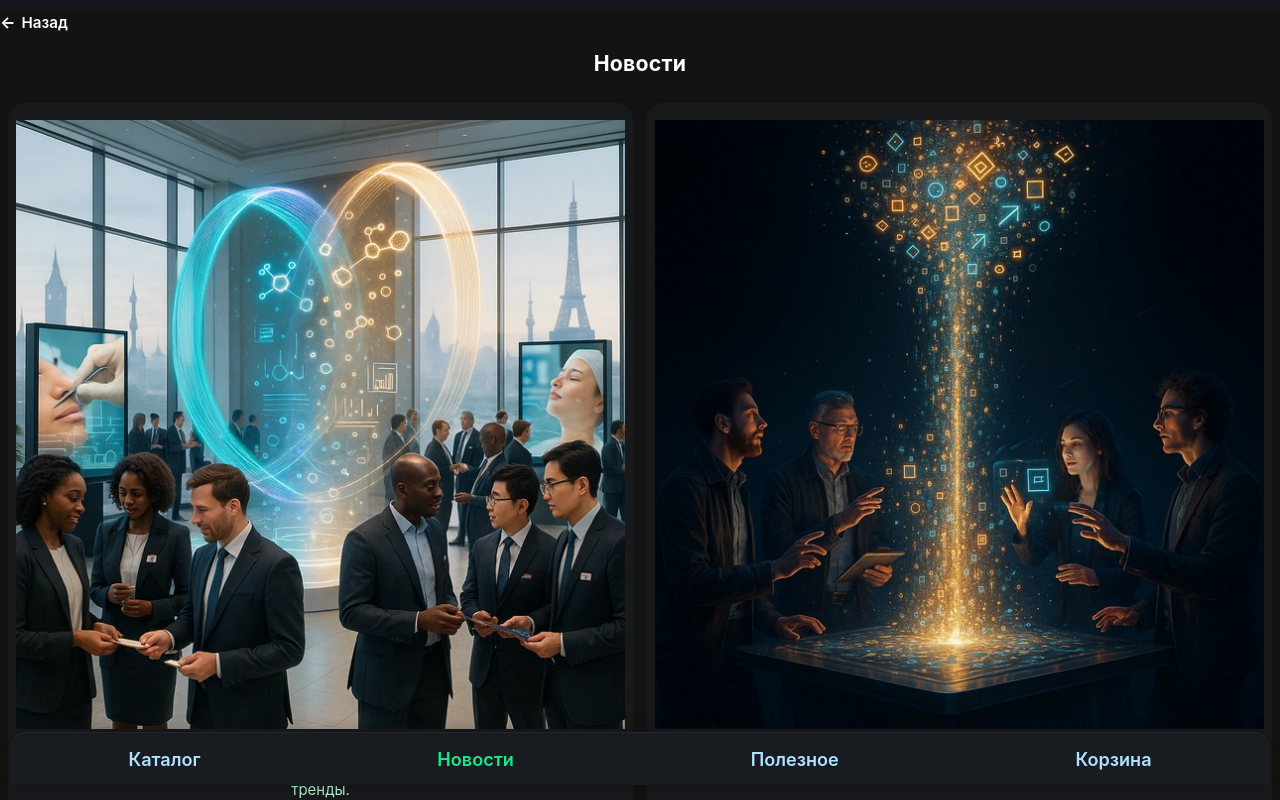
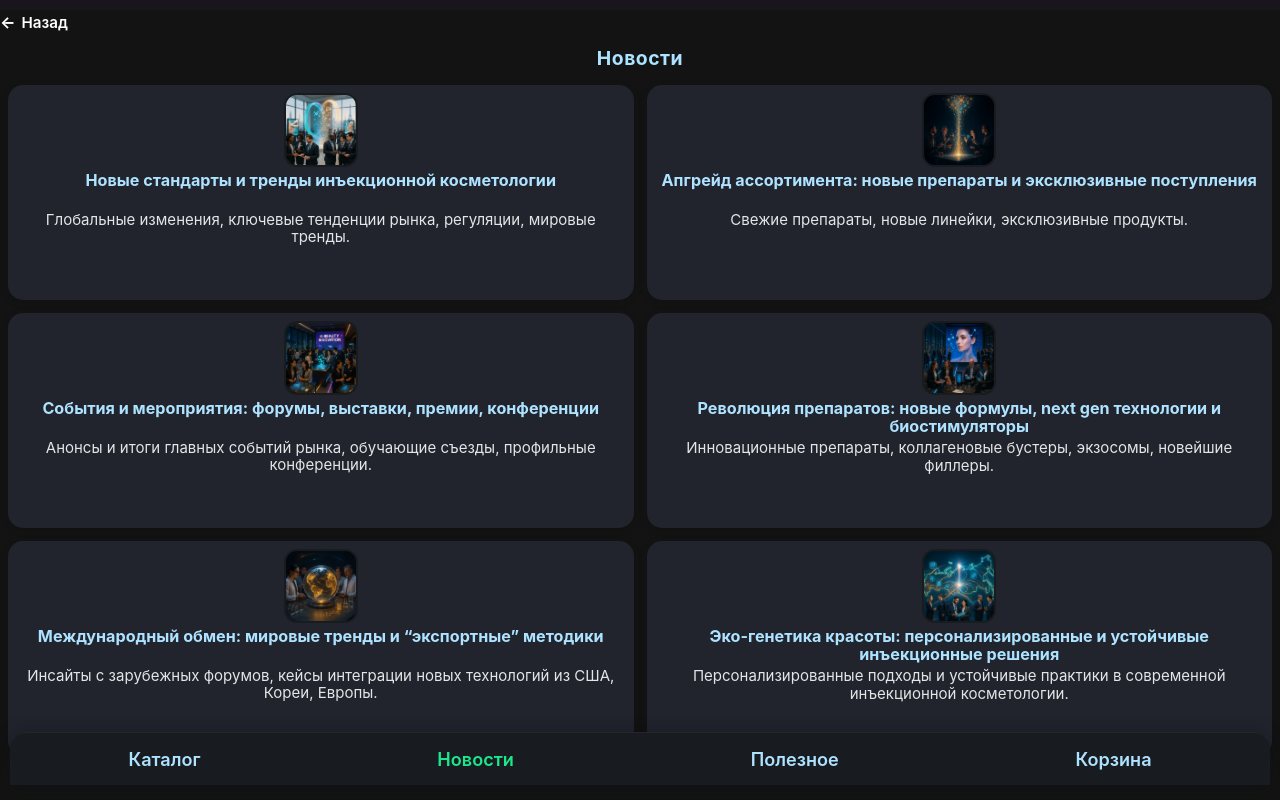
Before and after one commit to AlexSalavat/facade-stone-app, a React (Vite) app: page /news in a window 1280 px wide. Shown: the top 800 px of the page. Built offline with nearby package versions, Linux system fonts and the light colour scheme.

Commit message:
deploy: обновил карточки, добавил картинк

```diff
--- a/src/components/news/NewsGrid.jsx
+++ b/src/components/news/NewsGrid.jsx
@@ -1,7 +1,7 @@
 import React from "react";
 import "../../styles/InfoGrid.css";
 import BackButton from "../BackButton";
-import { news } from "../../data/news.js";
+import { news } from "../../data/news";
 
 const NewsGrid = () => (
   <div>
@@ -10,10 +10,7 @@ const NewsGrid = () => (
     <div className="info-grid">
       {news.map((item, idx) => (
         <div className="info-card" key={idx}>
-          {/* Показываем иконку, если она есть */}
-          {item.icon && <div className="info-card-icon">{item.icon}</div>}
-          {/* Если используешь картинки — можешь добавить сюда */}
-          {item.image && <img src={item.image} alt={item.title} className="info-card-img" />}
+          <img src={item.image} alt={item.title} className="info-card-img" />
           <div className="info-card-title">{item.title}</div>
           <div className="info-card-content">{item.content}</div>
         </div>
--- a/src/components/useful/UsefulGrid.jsx
+++ b/src/components/useful/UsefulGrid.jsx
@@ -1,7 +1,7 @@
 import React from "react";
 import "../../styles/InfoGrid.css";
 import BackButton from "../BackButton";
-import { useful } from "../../data/useful.js";
+import { useful } from "../../data/useful";
 
 const UsefulGrid = () => (
   <div>
@@ -10,9 +10,7 @@ const UsefulGrid = () => (
     <div className="info-grid">
       {useful.map((item, idx) => (
         <div className="info-card" key={idx}>
-          {/* Показываем иконку, если она есть */}
-          {item.icon && <div className="info-card-icon">{item.icon}</div>}
-          {item.image && <img src={item.image} alt={item.title} className="info-card-img" />}
+          <img src={item.image} alt={item.title} className="info-card-img" />
           <div className="info-card-title">{item.title}</div>
           <div className="info-card-content">{item.content}</div>
         </div>
--- a/src/styles/InfoGrid.css
+++ b/src/styles/InfoGrid.css
@@ -1,59 +1,70 @@
+.info-title-main {
+  font-size: 1.21rem;
+  font-weight: 700;
+  color: #aee3ff;
+  margin: 10px 0 8px 0;
+  text-align: center;
+  letter-spacing: 0.5px;
+}
+
 .info-grid {
   display: grid;
-  grid-template-columns: repeat(2, 1fr);
-  gap: 14px;
-  padding: 18px 8px 8px 8px;
-}
-
-.info-title-main {
-  color: #fff;
-  font-size: 1.33rem;
-  margin: 14px 0 9px 0;
-  font-weight: 700;
-  letter-spacing: 0.01em;
-  text-align: center;
+  grid-template-columns: 1fr 1fr;
+  gap: 13px;
+  padding: 7px 8px 0 8px;
 }
 
 .info-card {
-  background: #18191b;
-  border-radius: 17px;
-  box-shadow: 0 2px 10px 0 rgba(22,32,42,0.11);
-  padding: 15px 6px 12px 6px;
+  background: #21232d;
+  border-radius: 15px;
+  box-shadow: 0 2px 8px #0002;
+  padding: 10px 6px 10px 6px;
   display: flex;
   flex-direction: column;
   align-items: center;
-  justify-content: flex-start;
-  gap: 7px;
-  min-height: 115px;
-  cursor: pointer;
-  border: 2px solid transparent;
-  transition: box-shadow 0.13s, border 0.14s;
+  min-height: 180px;
+  max-height: 225px;
+  height: 215px;
+  overflow: hidden;
+  position: relative;
 }
 
-.info-card:hover {
-  border: 2px solid #52e3e7;
-  box-shadow: 0 4px 18px 0 #27f7e23d;
-}
-
-.info-card-icon {
-  font-size: 2.1rem;
+.info-card-img {
+  width: 70px;
+  height: 70px;
+  border-radius: 11px;
+  object-fit: cover;
   margin-bottom: 6px;
+  background: #191b1e;
+  box-shadow: 0 0 0 2px #191b1e;
 }
 
 .info-card-title {
-  color: #fff;
+  font-size: 1.01rem;
   font-weight: 700;
-  font-size: 1.02rem;
+  color: #aee3ff;
   text-align: center;
-  margin-bottom: 2px;
-  line-height: 1.16;
+  margin-bottom: 4px;
+  margin-top: 0;
+  min-height: 36px;
+  line-height: 1.12;
+  max-height: 38px;
+  overflow: hidden;
+  text-overflow: ellipsis;
 }
 
 .info-card-content {
-  color: #b6ffd6;
   font-size: 0.94rem;
+  color: #e3e6e6;
   text-align: center;
-  font-weight: 400;
-  min-height: 22px;
-  line-height: 1.13;
+  line-height: 1.16;
+  min-height: 32px;
+  max-height: 37px;
+  overflow: hidden;
+  text-overflow: ellipsis;
+  margin: 0 2px;
+  padding: 0;
+  display: -webkit-box;
+  -webkit-line-clamp: 2;
+  -webkit-box-orient: vertical;
 }
```
